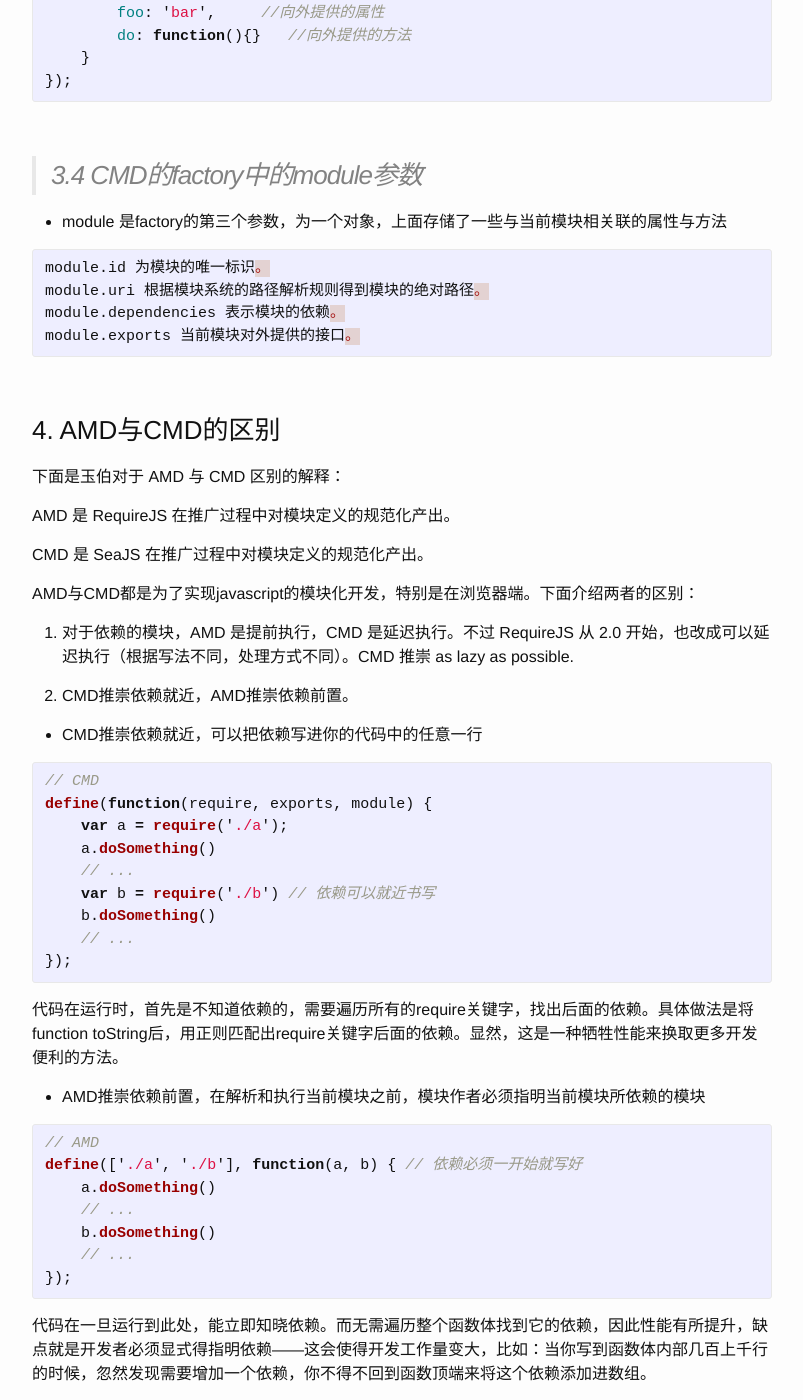
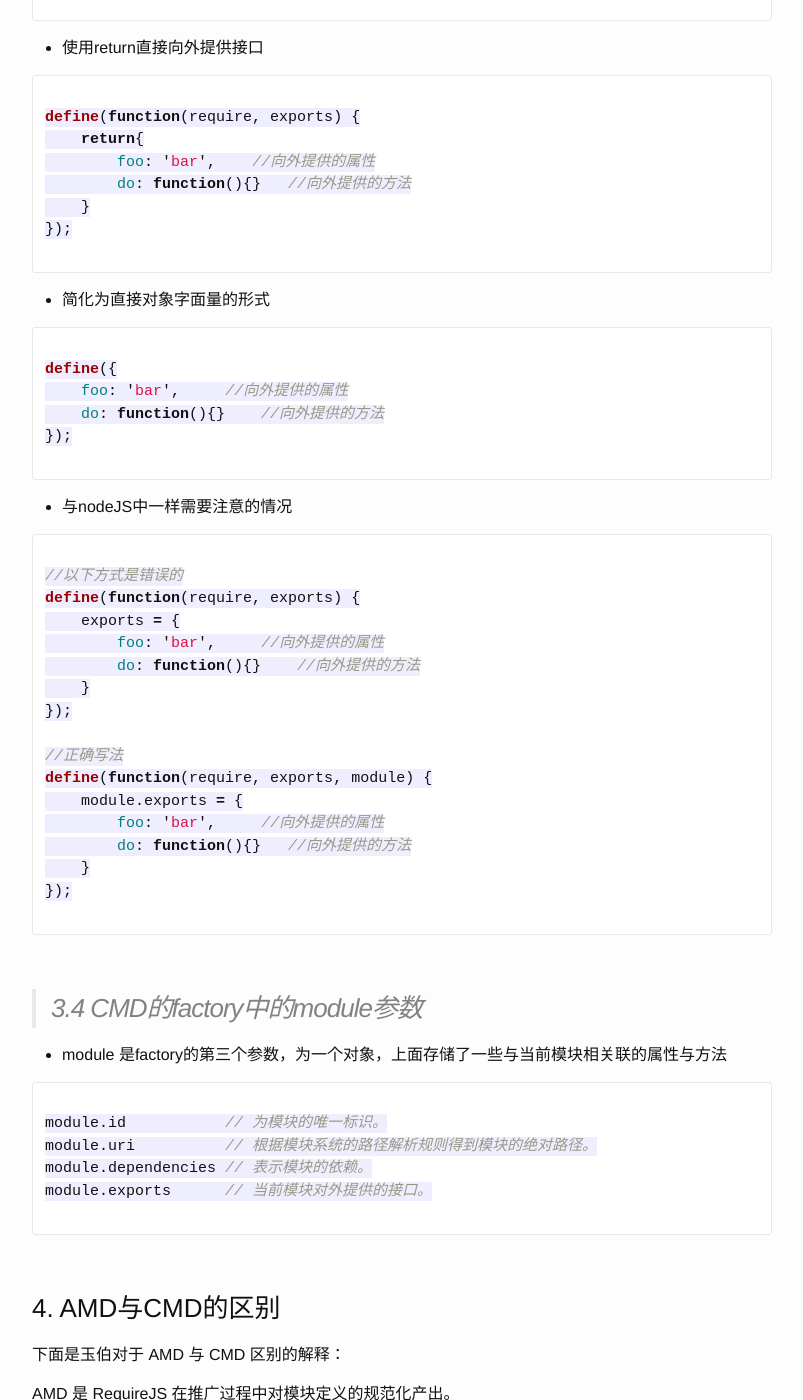
Before and after one commit to FrendEr/blog, a Jekyll site: the page built from _posts/2015-02-01-fe-modules.md, in a window 1280 px wide and 1400 px high, scrolled down 5651 px. Shown: the whole window, without its empty margins (238-1041 px from the left). Built offline with Jekyll 4.4.1, drawn with Linux system fonts in a browser that asks for light colours; comment, search, counter and statistics services are not loaded; some of the changed text lies outside the part shown.

Commit message:
update style

````diff
--- a/_posts/2015-02-01-fe-modules.md
+++ b/_posts/2015-02-01-fe-modules.md
@@ -26,17 +26,18 @@
 
 根据CommonJS规范，一个单独的文件就是一个模块。每一个模块都是一个单独的作用域，在改模块内定义的变量无法被其他模块所读取，除非定义为global对象的属性。
 
-{% highlight javascript %}
-:::under nodejs
+``` javascript
+
 //main.js
 
 global.name = 'Frend';
-{% endhighlight %}
+
+```
 
 以上定义的name变量可以被所有的模块所读取，但是并不推荐这种方式。输出模块的变量，最好的方式是使用exports(module.exports)对象。关于`exports与module.exports的区别`推荐看[一位全栈码农对exports与module.exports的分析](http://zihua.li/2012/03/use-module-exports-or-exports-in-node/)。如果这篇博文让你还是理解不了，那给出一个更加浅显的说明：exports一般是一个对象，用于挂一堆的方法或者属性，例如一个slider滑动模块，有一堆的控制方法和属性，这种情况下就可以用exports来挂载，而另外一种情况，例如这个模块是叫$G.dom.get，实现和jquery的$()一样的功能，这时候不需要额外的一些乱七八糟的东西，只需要它是个方法，能直接调用，这时就可以使用module.exports了，调用的时候就可以直接通过$get = require( './dom/get' ); $get方法来使用了。
 
-{% highlight javascript %}
-:::under nodejs
+``` javascript
+
 //module_a.js
 
 exports.name = 'Frend';
@@ -44,22 +45,25 @@
 exports.say = function() {
     console.log(name);
 }
-{% endhighlight %}
+
+```
 
 使用require方法，加载module_a.js
 
-{% highlight javascript %}
-:::under nodejs
+``` javascript
+
 //main.js
 
 var module_a = require('./module_a.js');    //同步加载模块，加载完再执行后面的代码
 
 module_a.say(); //Frend
-{% endhighlight %}
+
+```
 
 <br/>
 
 ### 2. AMD规范
+
 从[#CommonJS规范#](#commonjs)已经初步了解了CommonJS，它加载模块时是同步的，也就是说，只有加载完成才会开始执行后面的操作。由于Node.js主要是用于服务器编程，模块文件一般是存放在服务器硬盘，所以加载会非常的快，不用考虑像浏览器请求脚本时造成阻塞等的情况，所以CommonJS规范比较适用。但是，如果是在浏览器，要从服务器加载模块，带宽是主要的瓶颈，所以AMD规范提倡的异步加载模块的方式比较适用。
 
 AMD（Asynchronous Module Definition）规范则是异步加载模块，即模块的加载不会影响后面语句的运行。所有依赖于某些模块的语句均放在回调函数中执行。
@@ -78,16 +82,21 @@
 `factory` 一个模块需要执行一次的函数或者是分配了模块属性的的对象。
 
 * 创建模块标识为alpha的模块，依赖于require，export，和标识为beta的模块
-{% highlight javascript %}
+
+``` javascript
+
 define('alpha', ['require', 'exports', 'beta'], function(require, exports, beta) {
     export.verb = function() {
         return beta.verb();
     }
 });
-{% endhighlight %}
+
+```
 
 * 一个返回对象字面量的异步模块
-{% highlight javascript %}
+
+``` javascript
+
 define(['alpha'], function(alpha) {
     return {
         verb : function() {
@@ -95,53 +104,69 @@
         }
     }
 });
-{% endhighlight %}
+
+```
 
 * 无依赖模块可以直接使用对象字面量来定义
-{% highlight javascript %}
+
+``` javascript
+
 define({
     add : function(x, y) {
         return x + y;
     }
 });
-{% endhighlight %}
+
+```
 
 * 兼容CommonJS的写法
-{% highlight javascript %}
+
+``` javascript
+
 define(function(require, exports, module) {
     var a = require('a'),
         b = require('b');
 
     exports.action = function(){};
 });
-{% endhighlight %}
+
+```
 
 <br/>
 
 >### 2.2 AMD的factory中的require参数
 
 * require(String)
-{% highlight javascript %}
+
+``` javascript
+
 define(function(require) {
     var a = require('a');   //加载模块a
 });
-{% endhighlight %}
+
+```
 
 * require(Array, Function)
-{% highlight javascript %}
+
+``` javascript
+
 define(function(require) {
     require(['a', 'b'], function(a, b) {    //加载模块a b 使用
         //依赖 a b 模块的运行代码
     });
 });
-{% endhighlight %}
+
+```
 
 * require.toUrl(Url)
-{% highlight javascript %}
+
+``` javascript
+
 define(function(require){
     var temp = require.toUrl('./temp/a.html');  //加载页面
 });
-{% endhighlight %}
+
+```
 
 <br/>
 
@@ -163,28 +188,40 @@
 `factory`可以是对象、字符串或者函数
 
 * 定义JSON数据模块
-{% highlight javascript %}
+
+``` javascript
+
 define({'foo': 'bar'});
-{% endhighlight %}
+
+```
 
 * 通过字符串定义模板模块
-{% highlight javascript %}
+
+``` javascript
+
 define('this is {{data}}.');
-{% endhighlight %}
+
+```
 
 * factory为函数的时候，表示模块的构造方法，执行构造方法便可以得到模块向外提供的接口
-{% highlight javascript %}
+
+``` javascript
+
 define(function(require, exports, module) {
     //模块代码
 });
-{% endhighlight %}
+
+```
 
 * 当拥有两个以上参数时
-{% highlight javascript %}
+
+``` javascript
+
 define('module', ['module1', 'module2'], function(require, exports, module) {
     //模块代码
 });
-{% endhighlight %}
+
+```
 
 从上面代码对比来看，CMD与AMD规范在define函数上用法不相同。
 
@@ -193,55 +230,72 @@
 >### 3.2 CMD的factory中的require参数
 
 * `require(id);`接受模块标识作为唯一的参数，用来获取其他模块提供的接口
-{% highlight javascript %}
+
+``` javascript
+
 define(function(require, exports) {
     var a = require('./a');
 
     a.doSomething();
 });
-{% endhighlight %}
+
+```
 
 * `require.async(id, callback?);` require是同步往下执行的，需要的异步加载模块可以使用 require.async 来进行加载
-{% highlight javascript %}
+
+``` javascript
+
 define(function(require, exports, module) {
     require.async('.a', function(a) {
         a.doSomething();
     });
 });
-{% endhighlight %}
+
+```
 
 <br/>
 
 >### 3.3 CMD的factory中的exports参数
 
 * exports用来向外提供模块接口
-{% highlight javascript %}
+
+``` javascript
+
 define(function(require, exports) {
     exports.foo = 'bar';    //向外提供的属性
     exports.do = function(){};  //向外提供的方法
 });
-{% endhighlight %}
+
+```
 
 * 使用return直接向外提供接口
-{% highlight javascript %}
+
+``` javascript
+
 define(function(require, exports) {
     return{
         foo: 'bar',    //向外提供的属性
         do: function(){}   //向外提供的方法
     }
 });
-{% endhighlight %}
+
+```
 
 * 简化为直接对象字面量的形式
-{% highlight javascript %}
+
+``` javascript
+
 define({
     foo: 'bar',     //向外提供的属性
     do: function(){}    //向外提供的方法
 });
-{% endhighlight %}
+
+```
 
 * 与nodeJS中一样需要注意的情况
-{% highlight javascript %}
+
+``` javascript
+
 //以下方式是错误的
 define(function(require, exports) {
     exports = {
@@ -257,7 +311,8 @@
         do: function(){}   //向外提供的方法
     }
 });
-{% endhighlight %}
+
+```
 
 <br/>
 
@@ -265,12 +320,14 @@
 
 * module 是factory的第三个参数，为一个对象，上面存储了一些与当前模块相关联的属性与方法
 
-{% highlight javascript %}
-module.id 为模块的唯一标识。
-module.uri 根据模块系统的路径解析规则得到模块的绝对路径。
-module.dependencies 表示模块的依赖。
-module.exports 当前模块对外提供的接口。
-{% endhighlight %}
+``` javascript
+
+module.id           // 为模块的唯一标识。
+module.uri          // 根据模块系统的路径解析规则得到模块的绝对路径。
+module.dependencies // 表示模块的依赖。
+module.exports      // 当前模块对外提供的接口。
+
+```
 
 <br/>
 
@@ -290,7 +347,8 @@
 
 * CMD推崇依赖就近，可以把依赖写进你的代码中的任意一行
 
-{% highlight javascript %}
+``` javascript
+
 // CMD
 define(function(require, exports, module) {
     var a = require('./a');
@@ -300,13 +358,15 @@
     b.doSomething()
     // ...
 });
-{% endhighlight %}
+
+```
 
 代码在运行时，首先是不知道依赖的，需要遍历所有的require关键字，找出后面的依赖。具体做法是将function toString后，用正则匹配出require关键字后面的依赖。显然，这是一种牺牲性能来换取更多开发便利的方法。
 
 * AMD推崇依赖前置，在解析和执行当前模块之前，模块作者必须指明当前模块所依赖的模块
 
-{% highlight javascript %}
+``` javascript
+
 // AMD
 define(['./a', './b'], function(a, b) { // 依赖必须一开始就写好
     a.doSomething()
@@ -314,12 +374,17 @@
     b.doSomething()
     // ...
 });
-{% endhighlight %}
+
+```
 
 代码在一旦运行到此处，能立即知晓依赖。而无需遍历整个函数体找到它的依赖，因此性能有所提升，缺点就是开发者必须显式得指明依赖——这会使得开发工作量变大，比如：当你写到函数体内部几百上千行的时候，忽然发现需要增加一个依赖，你不得不回到函数顶端来将这个依赖添加进数组。
 
 对比
 
-|| *方案* || *优势* || *劣势* || *特点* ||
-|| AMD || 速度快 || 会浪费资源 || 预先加载所有的依赖，直到使用的时候才执行
-|| CMD || 只有真正需要才加载依赖 || 性能较差 || 直到使用的时候才定义依赖
+|-----------------+------------+-----------------+----------------|
+| 方案 | 优势 | 劣势 | 特点  |
+|-----------------|:-----------|:---------------:|---------------:|
+| AMD | 速度快 | 会浪费资源  | 预先加载所有的依赖，直到使用的时候才执行    |
+|-----------------+------------+-----------------+----------------|
+| CMD     |   只有真正需要才加载依赖  |     性能较差 |    直到使用的时候才定义依赖  |
+|-----------------+------------+-----------------+----------------|
````
Also changed, not shown: _posts/2015-01-21-use-disqus.md (+6 -7 lines), _posts/2015-01-26-html5-data-*.md (+55 -22 lines), _posts/2015-07-02-cross-origin.md (+18 -41 lines), _posts/2015-11-10-npm-package-version.md (+38 -14 lines), _posts/2016-02-06-how-to-do-an-unit-test.md (+63 -21 lines).
